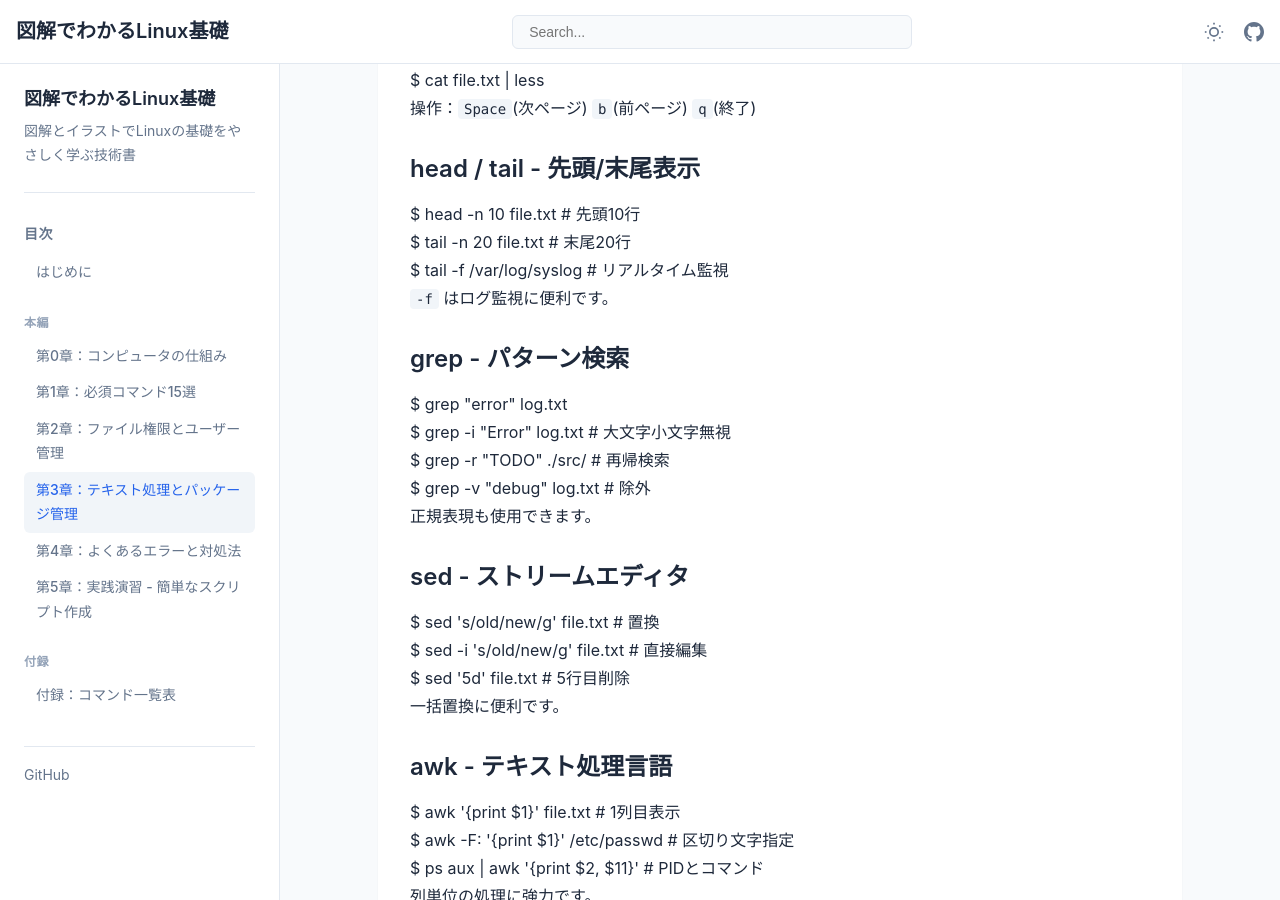
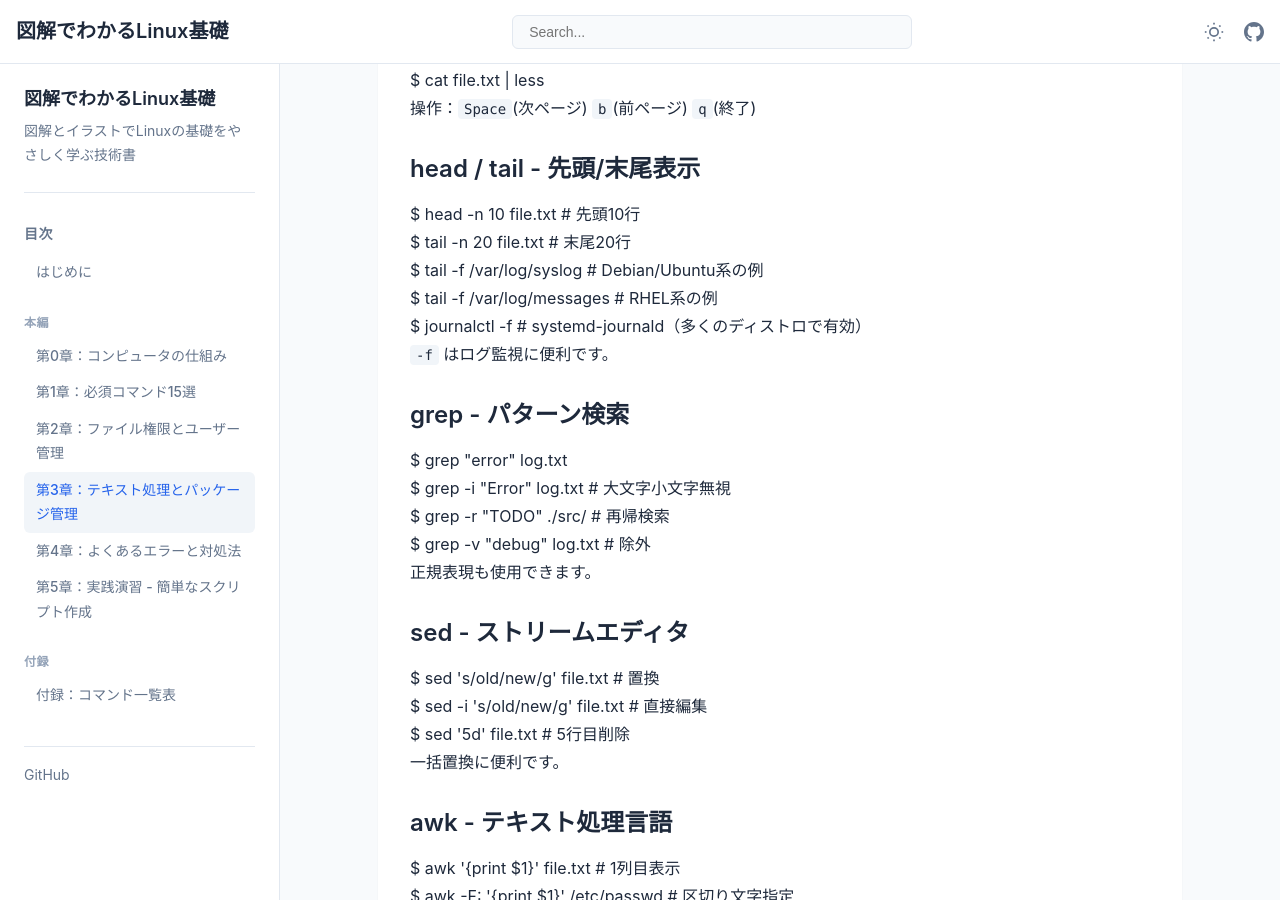
Before and after one commit to itdojp/illustrated-linux-basics-book, a Jekyll site: the page built from docs/chapter3/index.md, in a window 1280 px wide and 900 px high, scrolled down 1707 px. Built offline with Jekyll 4.4.1, drawn with Linux system fonts in a browser that asks for light colours; some of the changed text lies outside the part shown.

Commit message:
docs: 章3のログ監視/パッケージ更新例を補足 (#77)

```diff
--- a/docs/chapter3/index.md
+++ b/docs/chapter3/index.md
@@ -158,7 +158,9 @@ $ cat file.txt | less
             <div class="command-box">
 $ head -n 10 file.txt  # 先頭10行<br>
 $ tail -n 20 file.txt  # 末尾20行<br>
-$ tail -f /var/log/syslog  # リアルタイム監視
+$ tail -f /var/log/syslog  # Debian/Ubuntu系の例<br>
+$ tail -f /var/log/messages  # RHEL系の例<br>
+$ journalctl -f  # systemd-journald（多くのディストロで有効）
             </div>
             <p><code>-f</code> はログ監視に便利です。</p>
         </div>
```
Also changed, not shown: other parts of docs/chapter3/index.md (+2 -2 lines).
